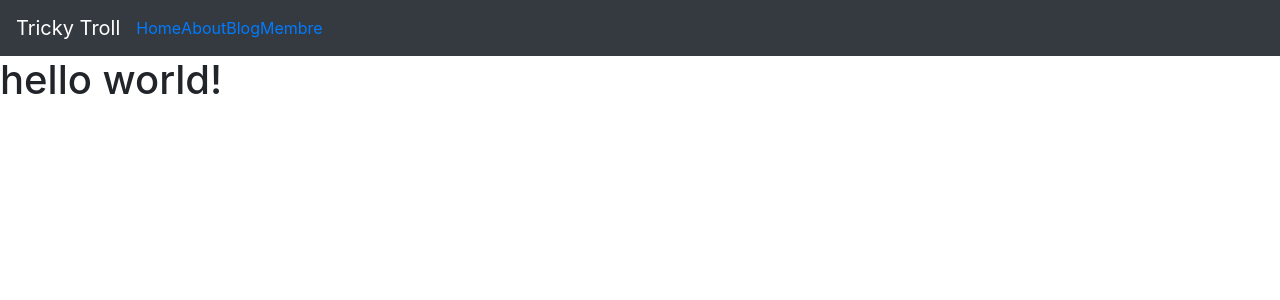
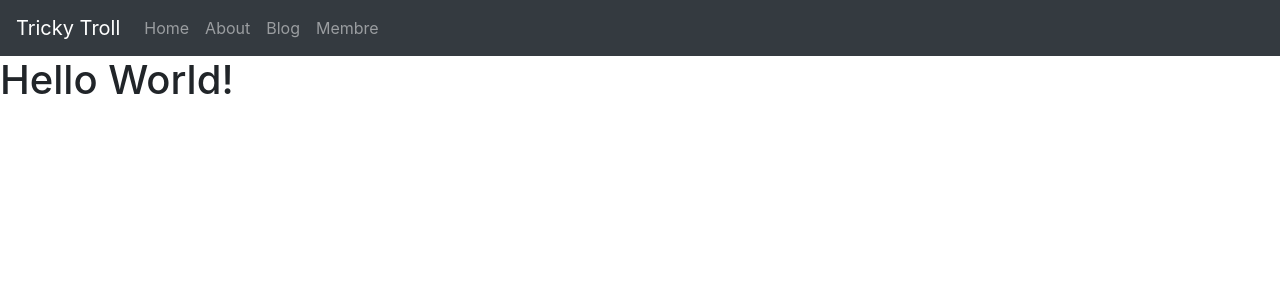
Before and after one commit to TrickyTroll/trickytroll.github.io, a Jekyll site: the page built from index.html, in a window 1280 px wide. Shown: the top 300 px of the page. Built offline with Jekyll 4.4.1, drawn with Linux system fonts in a browser that asks for light colours.

Commit message:
navbar completee

```diff
--- a/_layouts/homepage.html
+++ b/_layouts/homepage.html
@@ -4,11 +4,13 @@
     <!-- Required meta tags -->
     <meta charset="utf-8">
     <meta name="viewport" content="width=device-width, initial-scale=1, shrink-to-fit=no">
+    <title>{{page.title}}</title>
 
-    <!-- Bootstrap CSS -->
+    <link rel="stylesheet" href="/assets/css/styles.css">
     <link rel="stylesheet" href="https://stackpath.bootstrapcdn.com/bootstrap/4.4.1/css/bootstrap.min.css" integrity="sha384-Vkoo8x4CGsO3+Hhxv8T/Q5PaXtkKtu6ug5TOeNV6gBiFeWPGFN9MuhOf23Q9Ifjh" crossorigin="anonymous">
 
-    <title>{{page.title}}</title>
+
+
   </head>
   <body>
     <nav class="navbar navbar-expand-lg navbar-dark bg-dark">
@@ -19,12 +21,11 @@
         <div class="collapse navbar-collapse" id="navbarNavAltMarkup">
           <div class="navbar-nav">
             {% for item in site.data.navigation %}
-                <a class = "" href="{{ item.link }}" {% if page.url == item.link %}class="current"{% endif %}>{{ item.name }}</a>
+                <a class = "nav-item nav-link" href="{{ item.link }}" {% if page.url == item.link %}class="nav-item nav-link active"{% endif %}>{{ item.name }}</a>
             {% endfor %}
           </div>
         </div>
       </nav>
-
     {{ content }}
 
     <script src="https://code.jquery.com/jquery-3.4.1.slim.min.js" integrity="sha384-J6qa4849blE2+poT4WnyKhv5vZF5SrPo0iEjwBvKU7imGFAV0wwj1yYfoRSJoZ+n" crossorigin="anonymous"></script>
--- /dev/null
+++ b/_sass/home.css
@@ -0,0 +1,6 @@
+body {
+    background-color: aquamarine;
+    /* background: url(https://images.unsplash.com/photo-1526336024174-e58f5cdd8e13?ixlib=rb-1.2.1&ixid=eyJhcHBfaWQiOjEyMDd9&auto=format&fit=crop&w=1234&q=80);
+    background-size: cover; */
+    /* background-position: center; */
+  }
--- a/_sass/main.scss
+++ b/_sass/main.scss
@@ -1,3 +1,3 @@
-.current {
-    color: green;
-  }
+body{
+  background-color: green;
+}
--- a/index.html
+++ b/index.html
@@ -9,6 +9,6 @@ title: Home
     <title>{{page.title}}</title>
   </head>
   <body>
-    <h1>{{ "Hello World!" | downcase }}</h1>
+    <h1>{{ "Hello World!" | uppercase }}</h1>
   </body>
 </html>
```
Also changed, not shown: 4 other files.
